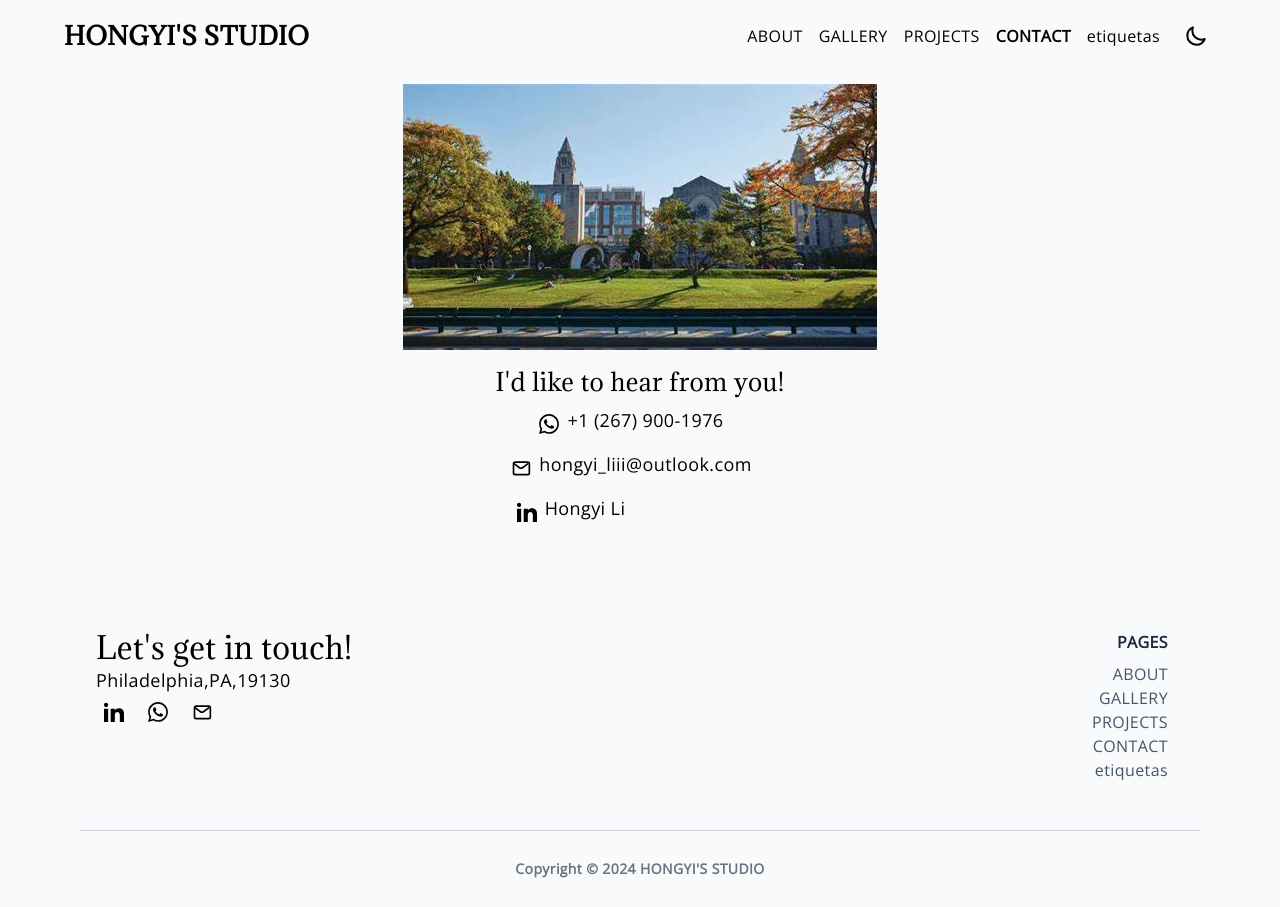
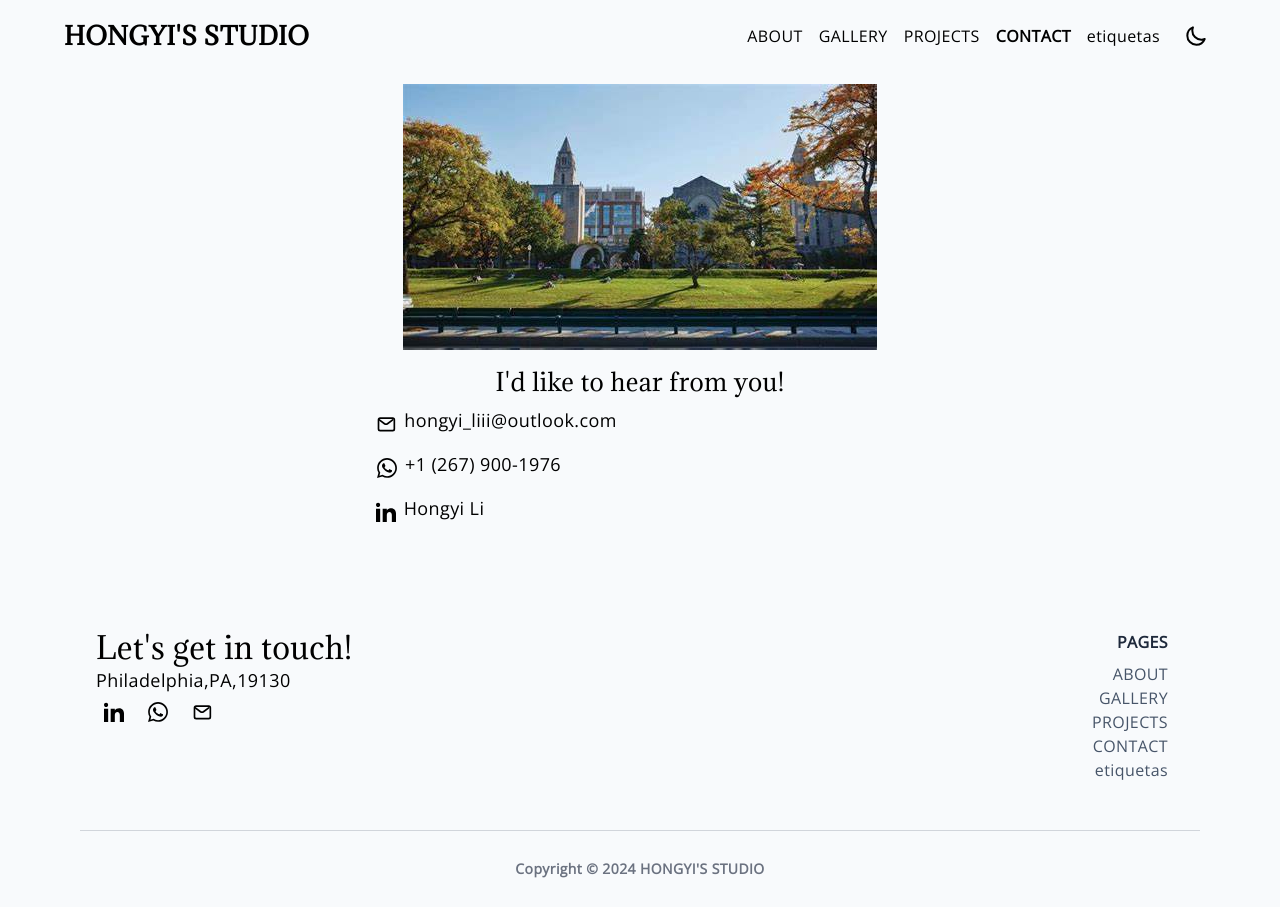
Before and after one commit to hongyili-hl/hongyili-hl.github.io, a Jekyll site: the page built from sample.md, in a window 1280 px wide. Built offline with Jekyll 4.4.1, drawn with Linux system fonts in a browser that asks for light colours.

Commit message:
Update contact.html

```diff
--- a/_layouts/contact.html
+++ b/_layouts/contact.html
@@ -9,18 +9,7 @@
   <h5 class="text-2xl">{{ site.data[site.lang].footer.title | default: "I'd like to hear from you!" |
   localize}}</h5>
 </div>
-<div class="flex justify-center py-1 md:py-6" style="margin: 0 25px 0 0">
-  <a class="p-2" href="{{site.rrss.whatsapp}}">
-     <!-- Whatsapp -->
-    <svg xmlns="http://www.w3.org/2000/svg" class="h-5 w-5" fill="currentColor" viewBox="0 0 24 24">
-      <path d="M.057 24l1.687-6.163c-1.041-1.804-1.588-3.849-1.587-5.946.003-6.556 5.338-11.891 11.893-11.891 3.181.001 6.167 1.24 8.413 3.488 2.245 2.248 3.481 5.236 3.48 8.414-.003 6.557-5.338 11.892-11.893 11.892-1.99-.001-3.951-.5-5.688-1.448l-6.305 1.654zm6.597-3.807c1.676.995 3.276 1.591 5.392 1.592 5.448 0 9.886-4.434 9.889-9.885.002-5.462-4.415-9.89-9.881-9.892-5.452 0-9.887 4.434-9.889 9.884-.001 2.225.651 3.891 1.746 5.634l-.999 3.648 3.742-.981zm11.387-5.464c-.074-.124-.272-.198-.57-.347-.297-.149-1.758-.868-2.031-.967-.272-.099-.47-.149-.669.149-.198.297-.768.967-.941 1.165-.173.198-.347.223-.644.074-.297-.149-1.255-.462-2.39-1.475-.883-.788-1.48-1.761-1.653-2.059-.173-.297-.018-.458.13-.606.134-.133.297-.347.446-.521.151-.172.2-.296.3-.495.099-.198.05-.372-.025-.521-.075-.148-.669-1.611-.916-2.206-.242-.579-.487-.501-.669-.51l-.57-.01c-.198 0-.52.074-.792.372s-1.04 1.016-1.04 2.479 1.065 2.876 1.213 3.074c.149.198 2.095 3.2 5.076 4.487.709.306 1.263.489 1.694.626.712.226 1.36.194 1.872.118.571-.085 1.758-.719 2.006-1.413.248-.695.248-1.29.173-1.414z" />
-    </svg>
-  </a>
-  <span class="text-lg dark:text-slate-300 my-3">
-   {{ site.data[site.lang].footer.description | default: "+1 (267) 900-1976" }}
-  </span>
-</div>
-<div class="flex justify-center py-1 md:py-6" style="margin: 0 25px 0 0">
+<div class="flex justify-center py-1 md:py-6" style="margin: 0 295px 0 0">
   <a class="p-2" href="{{site.rrss.email}}">
     <svg class="h-5 w-5" viewBox="0 0 24 24" fill="none" xmlns="http://www.w3.org/2000/svg" stroke="currentColor">
       <g id="SVGRepo_bgCarrier" stroke-width="0"></g>
@@ -35,7 +24,18 @@
    {{ site.data[site.lang].footer.description | default: "hongyi_liii@outlook.com" }}
   </span>
 </div>
-<div class="flex justify-center py-1 md:py-6" style="margin: 0 146px 0 0">
+<div class="flex justify-center py-1 md:py-6" style="margin: 0 350px 0 0">
+  <a class="p-2" href="{{site.rrss.whatsapp}}">
+     <!-- Whatsapp -->
+    <svg xmlns="http://www.w3.org/2000/svg" class="h-5 w-5" fill="currentColor" viewBox="0 0 24 24">
+      <path d="M.057 24l1.687-6.163c-1.041-1.804-1.588-3.849-1.587-5.946.003-6.556 5.338-11.891 11.893-11.891 3.181.001 6.167 1.24 8.413 3.488 2.245 2.248 3.481 5.236 3.48 8.414-.003 6.557-5.338 11.892-11.893 11.892-1.99-.001-3.951-.5-5.688-1.448l-6.305 1.654zm6.597-3.807c1.676.995 3.276 1.591 5.392 1.592 5.448 0 9.886-4.434 9.889-9.885.002-5.462-4.415-9.89-9.881-9.892-5.452 0-9.887 4.434-9.889 9.884-.001 2.225.651 3.891 1.746 5.634l-.999 3.648 3.742-.981zm11.387-5.464c-.074-.124-.272-.198-.57-.347-.297-.149-1.758-.868-2.031-.967-.272-.099-.47-.149-.669.149-.198.297-.768.967-.941 1.165-.173.198-.347.223-.644.074-.297-.149-1.255-.462-2.39-1.475-.883-.788-1.48-1.761-1.653-2.059-.173-.297-.018-.458.13-.606.134-.133.297-.347.446-.521.151-.172.2-.296.3-.495.099-.198.05-.372-.025-.521-.075-.148-.669-1.611-.916-2.206-.242-.579-.487-.501-.669-.51l-.57-.01c-.198 0-.52.074-.792.372s-1.04 1.016-1.04 2.479 1.065 2.876 1.213 3.074c.149.198 2.095 3.2 5.076 4.487.709.306 1.263.489 1.694.626.712.226 1.36.194 1.872.118.571-.085 1.758-.719 2.006-1.413.248-.695.248-1.29.173-1.414z" />
+    </svg>
+  </a>
+  <span class="text-lg dark:text-slate-300 my-3">
+   {{ site.data[site.lang].footer.description | default: "+1 (267) 900-1976" }}
+  </span>
+</div>
+<div class="flex justify-center py-1 md:py-6" style="margin: 0 428px 0 0">
   <a class="p-2" href="{{site.rrss.linkedin}}">
     <!-- Linkedin -->
     <svg xmlns="http://www.w3.org/2000/svg" class="h-5 w-5" fill="currentColor" viewBox="0 0 24 24">
```
